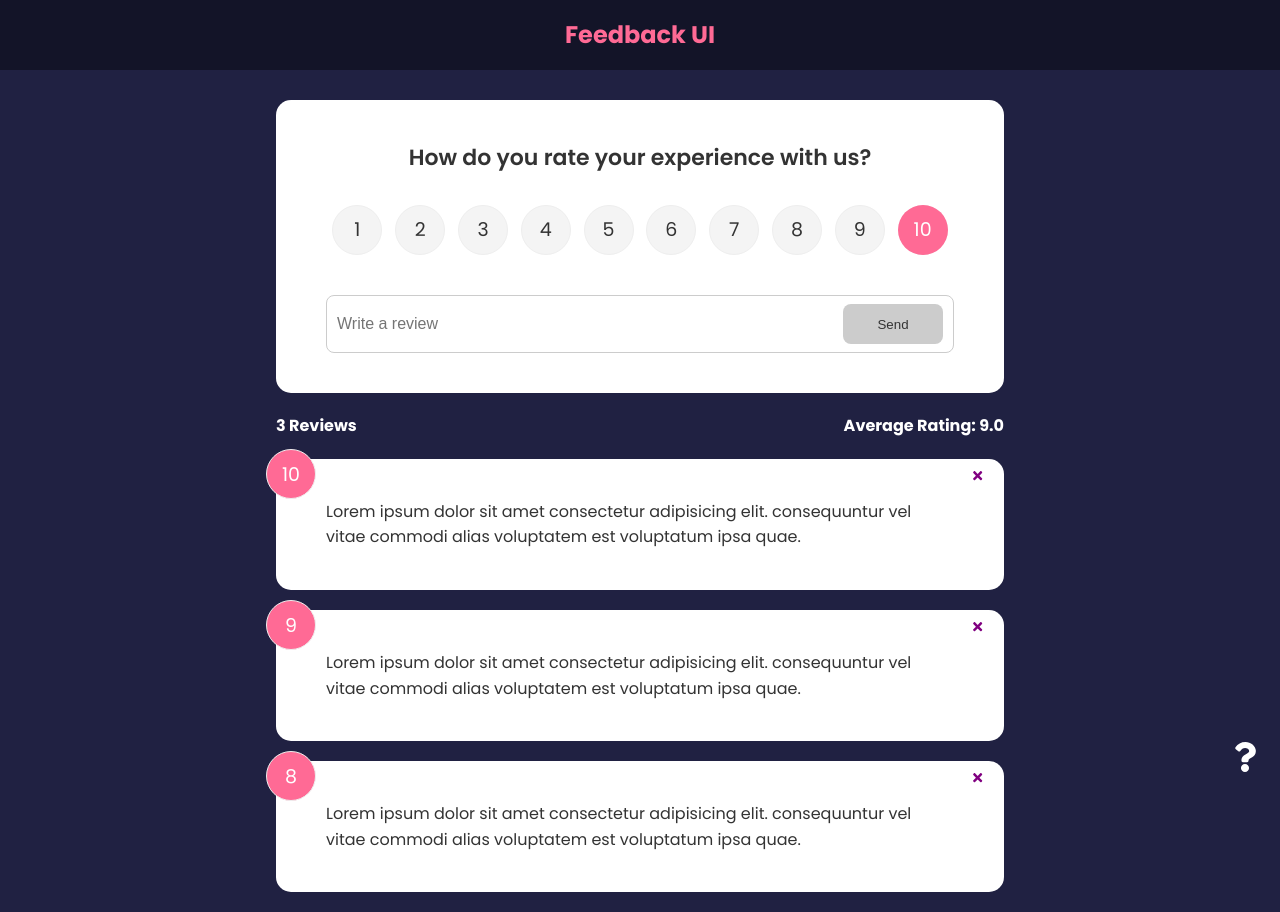
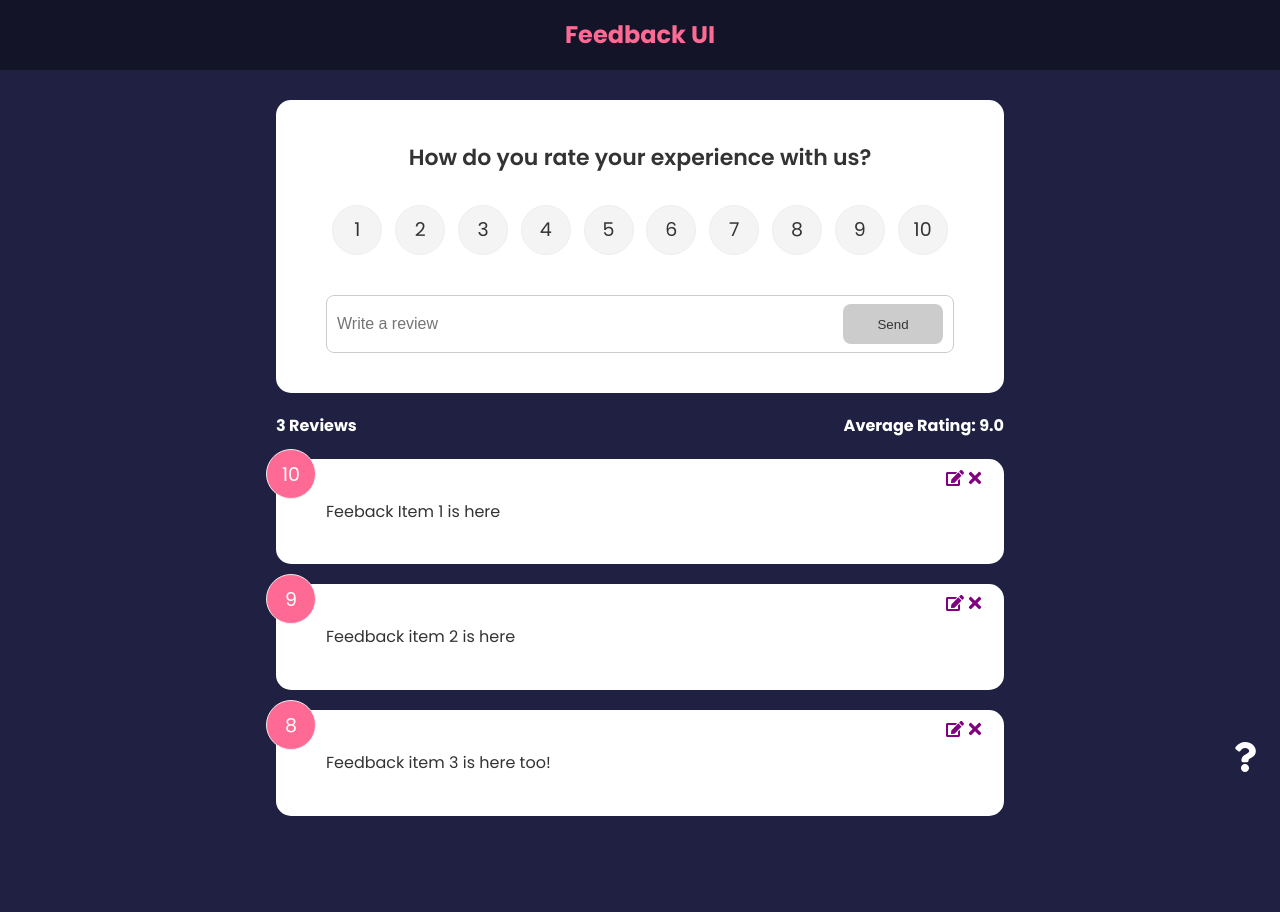
Before and after one commit to coolpot/react-feedback, a React (Create React App) app: page / in a window 1280 px wide. After the commit the page ends 836 px from the top, so only its background shows below. Built offline with nearby package versions, Linux system fonts and the light colour scheme.

Commit message:
update function

```diff
--- a/src/components/FeedbackForm.jsx
+++ b/src/components/FeedbackForm.jsx
@@ -1,4 +1,4 @@
-import { useState, useContext } from "react";
+import { useState, useContext, useEffect } from "react";
 import Button from './shared/Button';
 import Card from "./shared/Card";
 import RatingSelect from "./RatingSelect";
@@ -11,7 +11,15 @@
   const [btnDisabled, setBtnDisabled] = useState(true);
   const [message, setMessage] = useState('');
 
-  const { addFeedback } = useContext(FeedbackContext);
+  const { addFeedback, feedbackEdit, updateFeedback } = useContext(FeedbackContext);
+
+  useEffect(() => {
+    if (feedbackEdit.edit === true) {
+      setBtnDisabled(false);
+      setText(feedbackEdit.item.text);
+      setRating(feedbackEdit.item.rating);
+    }
+  }, [feedbackEdit])
 
   const handleTextChange = ({target: {value}}) => {
     if (value === '') {
@@ -34,7 +42,11 @@
         text,
         rating
       };
-      addFeedback(newFeedback);
+      if(feedbackEdit.edit === true) {
+        updateFeedback(feedbackEdit.item.id, newFeedback);
+      } else {
+        addFeedback(newFeedback);
+      }
       setText('');
     }
   }
--- a/src/components/FeedbackItem.jsx
+++ b/src/components/FeedbackItem.jsx
@@ -1,18 +1,21 @@
 import PropTypes from 'prop-types';
 import { useContext } from 'react';
-import { FaTimes } from 'react-icons/fa';
+import { FaTimes, FaEdit } from 'react-icons/fa';
 import Card from "./shared/Card";
 import FeedbackContext from '../context/FeedbackContext';
 
 function FeedbackItem({item}) {
-  const { deleteFeedback } = useContext(FeedbackContext);
+  const { deleteFeedback, editFeedback } = useContext(FeedbackContext);
   return (
     <Card>
         <div className="num-display">
           {item.rating}
         </div>
         <button onClick={() => deleteFeedback(item.id)} className='close'>
-          <FaTimes color='purple'/>
+          <FaTimes color='purple' size={18}/>
+        </button>
+        <button onClick={() => editFeedback(item)} className="edit">
+          <FaEdit color='purple' size={18}></FaEdit>
         </button>
         <div className="text-display">
           {item.text}
--- a/src/components/RatingSelect.jsx
+++ b/src/components/RatingSelect.jsx
@@ -1,8 +1,16 @@
-import {useState} from 'react';
+import {useState, useContext, useEffect} from 'react';
+import FeedbackContext from '../context/FeedbackContext';
+
 
 function RatingSelect({select}) {
 
   const [selected, setSelected] = useState(10);
+  const { feedbackEdit } = useContext(FeedbackContext);
+
+  useEffect(() => {
+    setSelected(feedbackEdit.item.rating);
+  }, [feedbackEdit])
+
   const handleChange = (e) => {
     setSelected(+e.currentTarget.value);
     select(+e.currentTarget.value);
--- a/src/context/FeedbackContext.js
+++ b/src/context/FeedbackContext.js
@@ -7,19 +7,24 @@
     {
       id: '46b50031-a4b3-4363-928a-a6c67ae47978',
       rating: 10,
-      text: 'Lorem ipsum dolor sit amet consectetur adipisicing elit. consequuntur vel vitae commodi alias voluptatem est voluptatum ipsa quae.',
+      text: 'Feeback Item 1 is here',
     },
     {
       id: '2e59af61-c383-440e-b704-aacb490ba892',
       rating: 9,
-      text: 'Lorem ipsum dolor sit amet consectetur adipisicing elit. consequuntur vel vitae commodi alias voluptatem est voluptatum ipsa quae.',
+      text: 'Feedback item 2 is here',
     },
     {
       id: 'cb623404-8c5e-481d-bf96-546ef58c1033',
       rating: 8,
-      text: 'Lorem ipsum dolor sit amet consectetur adipisicing elit. consequuntur vel vitae commodi alias voluptatem est voluptatum ipsa quae.',
+      text: 'Feedback item 3 is here too!',
     },
   ]);
+
+  const [feedbackEdit, setFeedbackEdit] = useState({
+    item: {},
+    edit: false
+  });
 
   const deleteFeedback = (id) => {
     if (window.confirm("Are you sure you want to delete?")) {
@@ -32,11 +37,26 @@
     setFeedback([newFeedback, ...feedback]);
   };
 
+  const editFeedback = (item) => {
+    setFeedbackEdit({
+      item,
+      edit: true
+    });
+  }
+
+  const updateFeedback = (id, updItem) => {
+    setFeedback(
+      feedback.map((item) => item.id === id ? { ...item, ...updItem } : item))
+  }
+
 
   return <FeedbackContext.Provider value={{
     feedback,
     deleteFeedback,
-    addFeedback
+    addFeedback,
+    editFeedback,
+    feedbackEdit,
+    updateFeedback
   }}>
     {children}
   </FeedbackContext.Provider>
```
Also changed, not shown: src/data/FeedbackData.js (deleted, +0 -19 lines).
